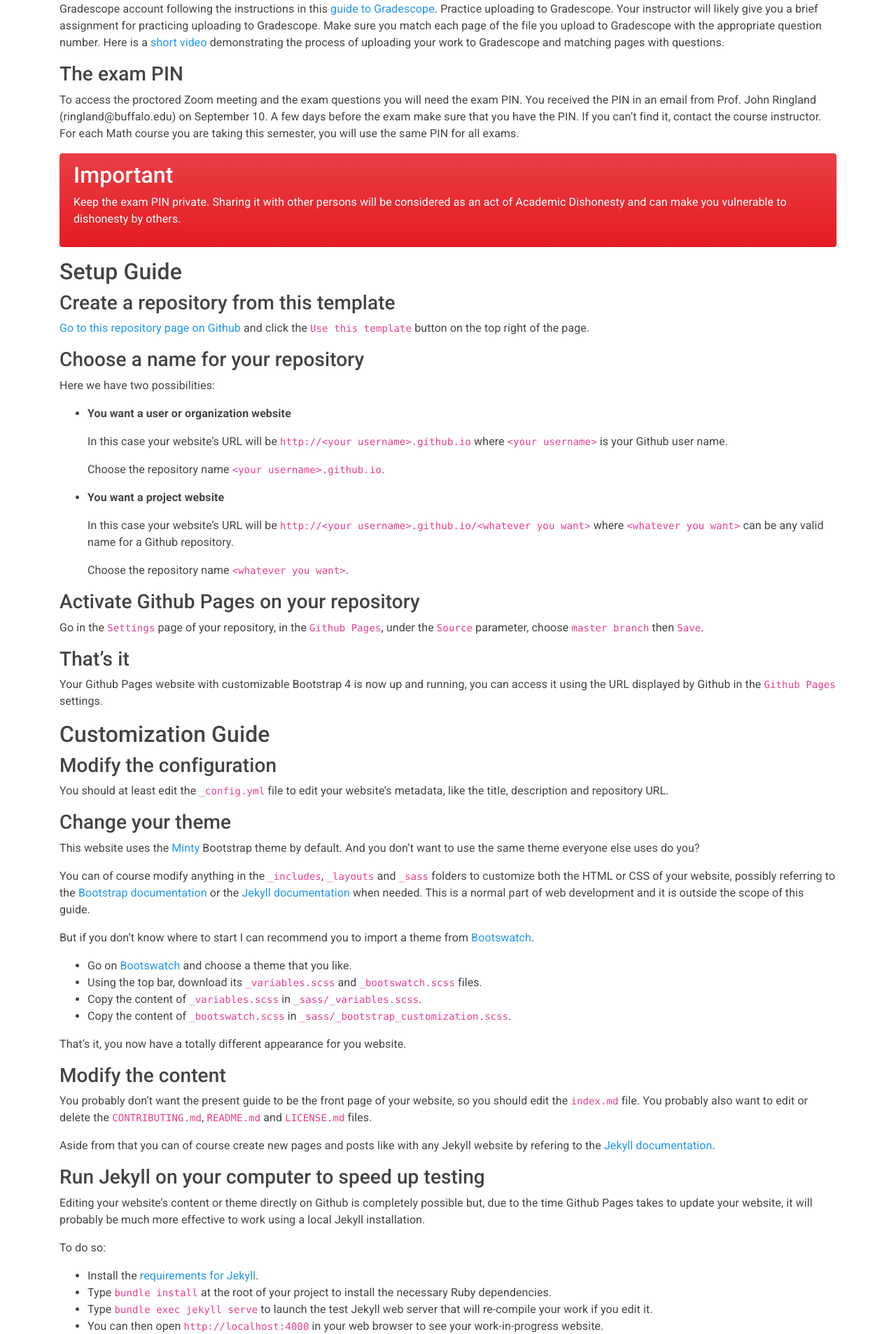
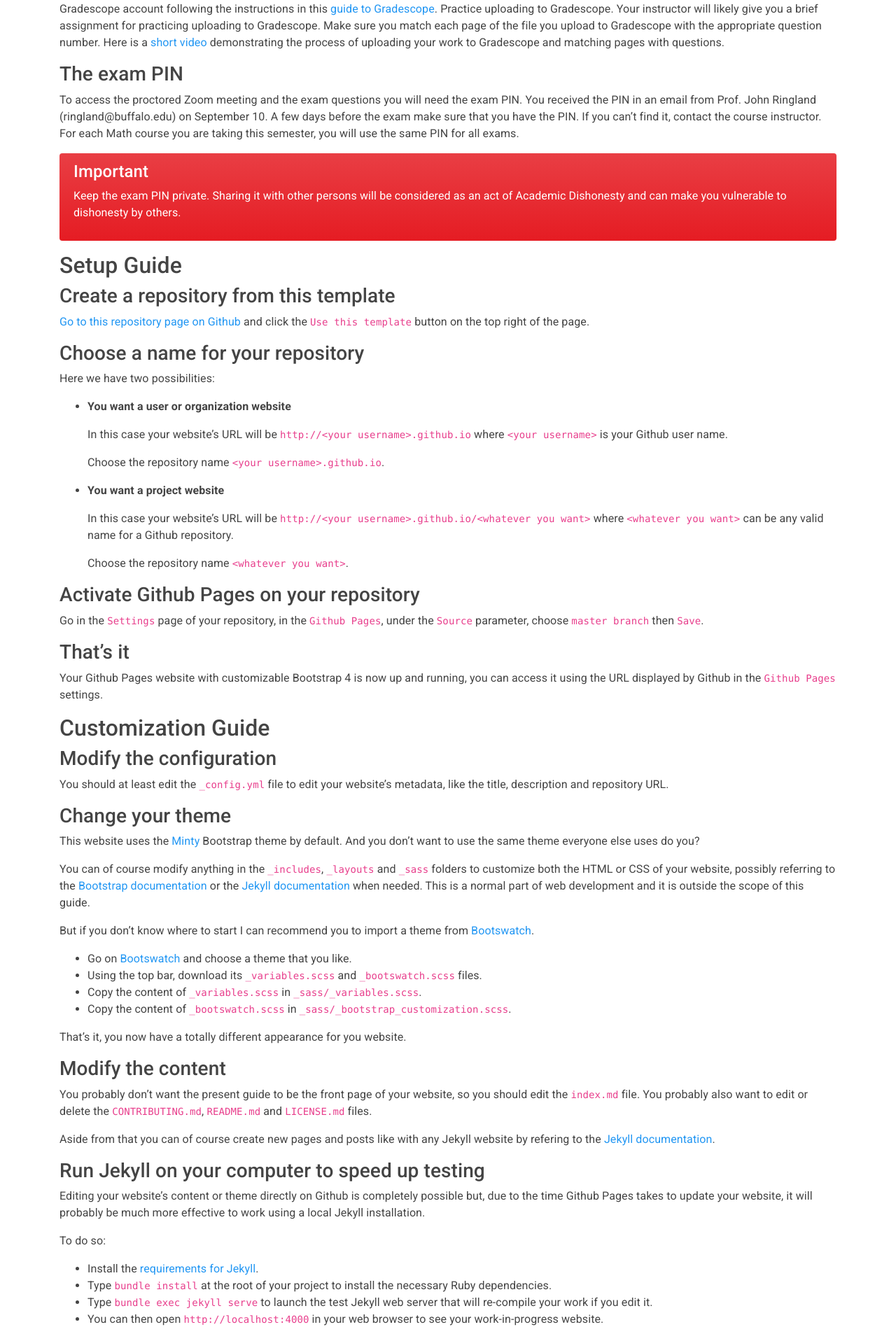
Before and after one commit to ub-math/exam_guides, a Jekyll site: the page built from docs/index.md, in a window 1280 px wide. Shown: the part 1091-2997 px from the top of the page at 70% size. Built offline with Jekyll 4.4.1, drawn with Linux system fonts in a browser that asks for light colours.

Commit message:
Update index.md

```diff
--- a/docs/index.md
+++ b/docs/index.md
@@ -72,7 +72,7 @@ If you can’t find it, contact the course instructor. For each Math course you
 
 
 <div class="alert alert-dismissible alert-danger">
-  <h2 class="alert-heading">Important</h2>
+  <h4 class="alert-heading">Important</h4>
   <p>Keep the exam PIN private. Sharing it with other persons will be considered as an act of Academic Dishonesty
   and can make you vulnerable to dishonesty by others.</p>
 </div>
```
